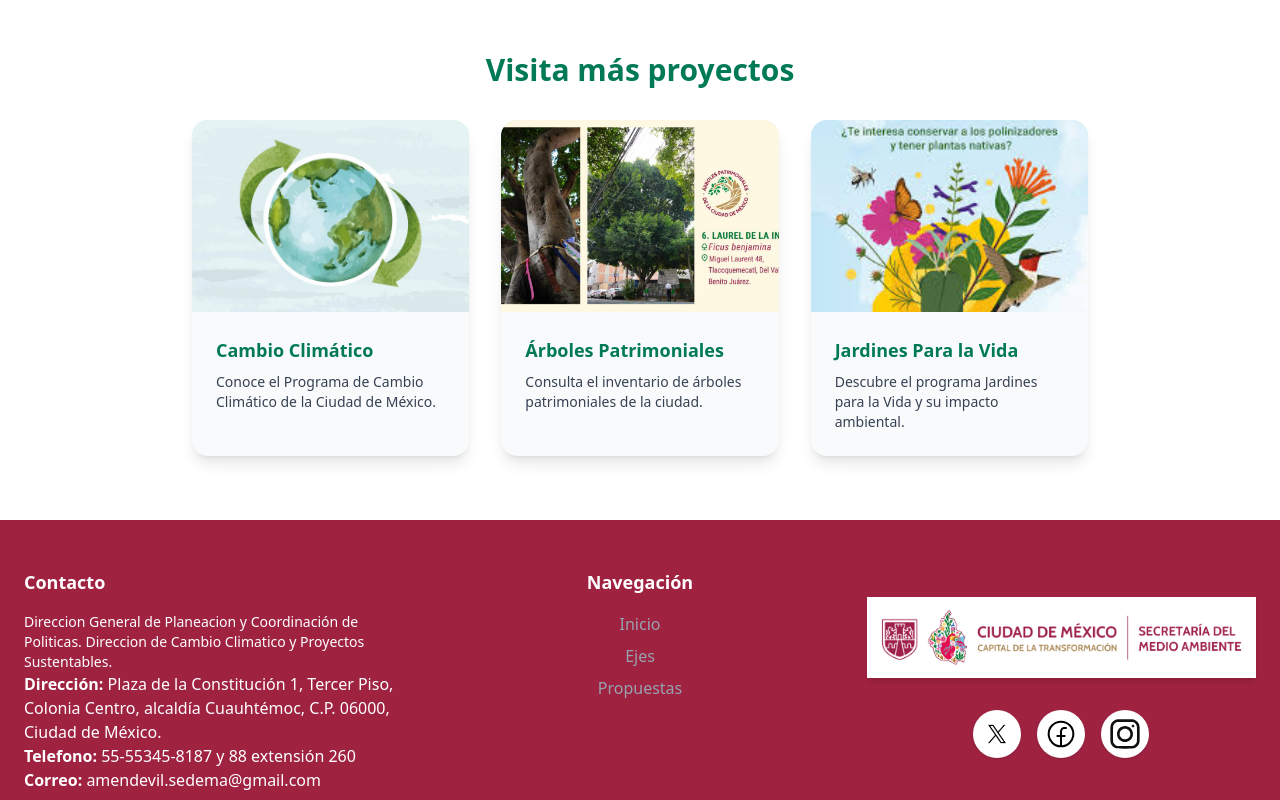
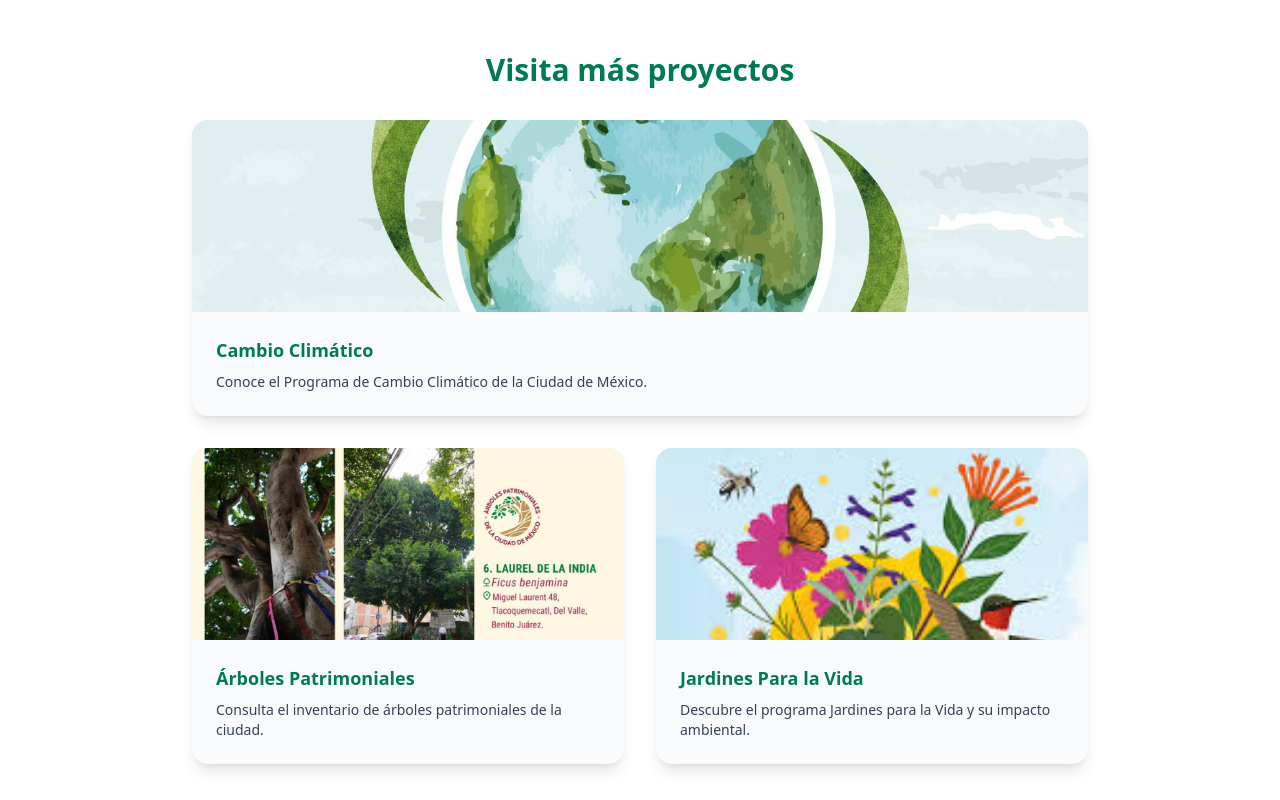
Before and after one commit to Marquillos-99/cyan-corot, an Astro site: page / in a window 1280 px wide. Shown: the part 2820-3620 px from the top of the page. Built offline with nearby package versions, Linux system fonts and the light colour scheme; Astro itself is replaced by a stand-in of ours.

Commit message:
cambio_clima

```diff
--- a/src/components/Proyectos.astro
+++ b/src/components/Proyectos.astro
@@ -5,7 +5,7 @@
     >
       Visita más proyectos
     </h2>
-    <div class="grid md:grid-cols-3 gap-8 max-w-4xl mx-auto">
+    <div class="flex flex-col gap-8 max-w-4xl mx-auto">
       <a
         href="http://www.data.sedema.cdmx.gob.mx/cambioclimaticocdmx/index.html"
         target="_blank"
@@ -30,6 +30,7 @@
           </p>
         </div>
       </a>
+      <div class="grid md:grid-cols-2 gap-8">
         <a
           href="http://www.data.sedema.cdmx.gob.mx/cambioclimaticocdmx/"
           target="_blank"
@@ -80,4 +81,5 @@
         </a>
       </div>
     </div>
+  </div>
 </section>
```
Lines whose indentation alone changed are shown as unchanged.
